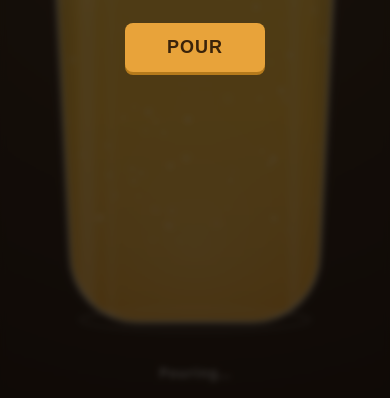
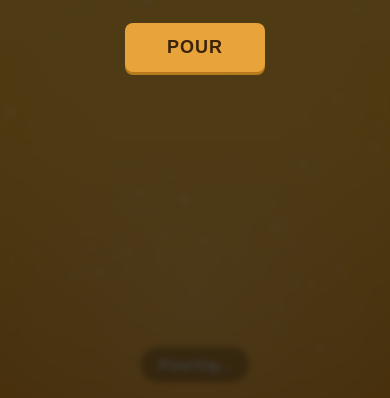
Before and after one commit to patricebechard/beer, a plain HTML site: page index.html in a window 390 px wide. Shown: the part 446-844 px from the top of the page. Drawn offline with Linux system fonts and the light colour scheme; animation ran at ten frames a second.

Commit message:
Fill the whole screen and stop the display rotating
The screen is the glass now: the beer runs edge to edge with no vessel
drawn around it, so the glass walls, rim, base and specular streaks are
gone and the surface polygon is just the viewport. The foam head scales
with screen height instead of a fixed pixel count, and the hint and
flash get dark pills to stay legible on top of gold.

Tipping the phone sideways is exactly the gesture that makes it
auto-rotate to landscape, which threw the picture around mid-drink. A
page can't refuse that (orientation locks need fullscreen and iOS
Safari has no Fullscreen API), so #app is counter-rotated by the same
amount to cancel it. The direction is derived from gravity rather than
screen.orientation.angle, whose sign differs across platforms, and
gravity is now kept in the device frame since the app renders there.

Bump the service worker cache so existing installs don't keep serving
the old build.

Co-Authored-By: Claude Opus 5 (1M context) <noreply@anthropic.com>

```diff
--- a/index.html
+++ b/index.html
@@ -22,12 +22,22 @@ html, body {
   overscroll-behavior:none;
 }
 body { position:fixed; inset:0; }
+
+/* Everything lives inside #app, which is counter-rotated so the beer stays
+   glued to the phone even when the browser flips the page to landscape. */
+#app {
+  position:fixed; top:50%; left:50%;
+  transform-origin:50% 50%;
+  overflow:hidden;
+}
 canvas { display:block; position:absolute; inset:0; }
 
+/* The notch sits at the device's natural top, which after counter-rotation is
+   the top of #app -- so take whichever inset is currently reporting it. */
 #hud {
   position:absolute; top:0; left:0; right:0;
   display:flex; align-items:center; justify-content:space-between;
-  padding:calc(env(safe-area-inset-top) + 10px) 14px 0;
+  padding:calc(max(env(safe-area-inset-top), env(safe-area-inset-left), env(safe-area-inset-right)) + 10px) 14px 0;
   z-index:5; pointer-events:none;
 }
 #hud > * { pointer-events:auto; }
@@ -43,22 +53,29 @@ canvas { display:block; position:absolute; inset:0; }
   color:rgba(255,255,255,0.9); backdrop-filter:blur(4px);
   letter-spacing:0.5px;
 }
+/* the hint and flash sit on top of the beer now, so both get a dark pill to
+   stay legible against gold */
 #hint {
-  position:absolute; left:0; right:0;
-  bottom:calc(env(safe-area-inset-bottom) + 16px);
-  text-align:center; z-index:5; pointer-events:none;
-  color:rgba(255,255,255,0.62); font-size:14px; font-weight:600;
-  letter-spacing:0.6px; text-shadow:0 1px 3px rgba(0,0,0,0.6);
+  position:absolute; left:50%; transform:translateX(-50%);
+  bottom:calc(max(env(safe-area-inset-bottom), env(safe-area-inset-left), env(safe-area-inset-right)) + 16px);
+  z-index:5; pointer-events:none; white-space:nowrap;
+  background:rgba(0,0,0,0.30); border-radius:999px; padding:8px 18px;
+  backdrop-filter:blur(4px);
+  color:rgba(255,255,255,0.88); font-size:14px; font-weight:600;
+  letter-spacing:0.6px; text-shadow:0 1px 3px rgba(0,0,0,0.5);
   transition:opacity 0.3s;
 }
 #flash {
-  position:absolute; inset:0; display:flex; align-items:center; justify-content:center;
-  z-index:6; pointer-events:none;
-  font-size:44px; font-weight:800; color:#ffd479;
-  text-shadow:0 3px 12px rgba(0,0,0,0.7);
-  opacity:0; transform:scale(0.8); transition:opacity 0.3s, transform 0.4s;
+  position:absolute; top:50%; left:50%;
+  z-index:6; pointer-events:none; white-space:nowrap;
+  background:rgba(22,12,5,0.55); border-radius:22px; padding:14px 30px;
+  backdrop-filter:blur(4px);
+  font-size:44px; font-weight:800; color:#ffe9a8;
+  text-shadow:0 3px 12px rgba(0,0,0,0.8);
+  opacity:0; transform:translate(-50%,-50%) scale(0.8);
+  transition:opacity 0.3s, transform 0.4s;
 }
-#flash.show { opacity:1; transform:scale(1); }
+#flash.show { opacity:1; transform:translate(-50%,-50%) scale(1); }
 
 #overlay {
   position:fixed; inset:0; display:flex; flex-direction:column;
@@ -84,6 +101,7 @@ canvas { display:block; position:absolute; inset:0; }
 </style>
 </head>
 <body>
+<div id="app">
   <canvas id="c"></canvas>
 
   <div id="hud">
@@ -99,6 +117,7 @@ canvas { display:block; position:absolute; inset:0; }
     <div class="sub" id="ol-sub">Hold your phone upright to pour.<br>Tilt it back to drink.</div>
     <button id="ol-btn">POUR</button>
   </div>
+</div>
 
 <script>
 (() => {
@@ -113,50 +132,30 @@ const FILL_RATE      = 0.33;  // level per second while filling
 const DRAIN_RATE_MAX = 0.75;  // level per second at full tilt
 const DRAIN_CURVE    = 1.35;  // >1 so a small tilt only trickles
 const EMPTY_EPS      = 0.004;
-const HEADROOM       = 0.15;  // top slice of the glass kept for the foam head
+const HEADROOM       = 0.09;  // top slice of the screen kept for the foam head
 const SLOSH_MAX      = 0.20;  // rad: how far the surface can tip past level
 const GRAV_TAU       = 0.10;  // s: gravity low-pass, so jitter doesn't slosh the beer
 const DOWN_TAU       = 0.07;  // s: low-pass on the surface angle
-const MAX_BUBBLES    = 110;
+const MAX_BUBBLES    = 150;
 
 /* ── canvas ── */
+const app    = document.getElementById('app');
 const canvas = document.getElementById('c');
 const ctx    = canvas.getContext('2d');
 let W = 0, H = 0, dpr = 1;
 
-/* glass geometry (canvas/CSS pixels) */
+/* The glass IS the screen: the beer fills edge to edge, iBeer style. Kept as a
+   polygon so the surface solver and clipping work for any shape. */
 let glass = null;
 
 function buildGlass() {
-  const cx = W / 2;
-  const top = Math.max(56, H * 0.11);
-  const bot = H - Math.max(46, H * 0.09);
-  const hh  = bot - top;
-  const topHalf = Math.min(W * 0.40, hh * 0.30);
-  const botHalf = topHalf * 0.80;
-  const r = Math.min(botHalf * 0.55, hh * 0.10);
-
-  // interior outline, clockwise from top-left
-  const pts = [];
-  pts.push({ x: cx - topHalf, y: top });
-  // left wall down to the rounded bottom-left corner
-  pts.push({ x: cx - botHalf, y: bot - r });
-  for (let i = 1; i <= 8; i++) {
-    const a = (i / 8) * (Math.PI / 2);
-    pts.push({ x: cx - botHalf + r - Math.cos(a) * r, y: bot - r + Math.sin(a) * r });
-  }
-  for (let i = 0; i <= 8; i++) {
-    const a = (i / 8) * (Math.PI / 2);
-    pts.push({ x: cx + botHalf - r + Math.sin(a) * r, y: bot - r + Math.cos(a) * r });
-  }
-  pts.push({ x: cx + topHalf, y: top });
-
+  const pts = [{ x: 0, y: 0 }, { x: W, y: 0 }, { x: W, y: H }, { x: 0, y: H }];
   let area = 0;
   for (let i = 0; i < pts.length; i++) {
     const a = pts[i], b = pts[(i + 1) % pts.length];
     area += a.x * b.y - b.x * a.y;
   }
-  glass = { cx, cy: (top + bot) / 2, top, bot, topHalf, botHalf, r, pts, area: Math.abs(area) / 2 };
+  glass = { cx: W / 2, cy: H / 2, top: 0, bot: H, span: H, pts, area: Math.abs(area) / 2 };
 }
 
 function glassPath(c) {
@@ -176,10 +175,45 @@ function inGlass(x, y) {
   return inside;
 }
 
-function resize() {
+/* ── keeping the screen still ─────────────────────────────────
+   Phones auto-rotate to landscape as soon as you tip them far enough sideways,
+   which is exactly the motion used to drink. A web page can't refuse that
+   (orientation locks need fullscreen, and iOS Safari has none), so instead the
+   whole app is counter-rotated to cancel it out: the beer stays glued to the
+   phone and only real gravity moves it.
+
+   Which way to spin is read off gravity rather than screen.orientation.angle,
+   whose sign is inconsistent across platforms: if the device's right edge is
+   down (gx > 0) its top edge points to the viewer's right, so the content has
+   to turn +90 degrees to line back up with the device. */
+let contentRot = 0;
+
+function screenAngle() {
+  if (screen.orientation && typeof screen.orientation.angle === 'number') return screen.orientation.angle;
+  return window.orientation || 0;
+}
+
+function contentRotation() {
+  const a = Math.abs(screenAngle());
+  if (a === 0) return 0;                    // browser hasn't rotated: nothing to undo
+  if (a === 180) return 180;
+  if (Math.abs(tgx) > 0.3) return tgx > 0 ? 90 : -90;
+  return contentRot === -90 ? -90 : 90;     // near-flat: keep the current choice
+}
+
+let layoutKey = '';
+
+function layout() {
+  contentRot = contentRotation();
+  const swap = contentRot === 90 || contentRot === -90;
   dpr = Math.min(window.devicePixelRatio || 1, 3);
-  W = window.innerWidth;
-  H = window.innerHeight;
+  W = swap ? window.innerHeight : window.innerWidth;
+  H = swap ? window.innerWidth  : window.innerHeight;
+
+  app.style.width  = W + 'px';
+  app.style.height = H + 'px';
+  app.style.transform = `translate(-50%, -50%) rotate(${contentRot}deg)`;
+
   canvas.width  = Math.round(W * dpr);
   canvas.height = Math.round(H * dpr);
   canvas.style.width  = W + 'px';
@@ -187,9 +221,19 @@ function resize() {
   buildGlass();
 }
 
+/* re-lay-out only when something actually changed (also catches the iOS URL bar
+   sliding away, which resizes the viewport without firing orientationchange) */
+function checkLayout() {
+  const key = [contentRotation(), window.innerWidth, window.innerHeight,
+               Math.min(window.devicePixelRatio || 1, 3)].join(':');
+  if (key !== layoutKey) { layoutKey = key; layout(); }
+}
+
 /* ── orientation ── */
-/* Unit gravity vector in the *screen* frame: x right, y up, z out of the glass.
-   Upright portrait is (0,-1,0). Derived from deviceorientation beta/gamma.
+/* Unit gravity vector in the *device* frame: x right, y up, z out of the glass.
+   Upright portrait is (0,-1,0). Derived from deviceorientation beta/gamma. The
+   device frame is fixed to the physical phone and never rotates with the
+   display, which is exactly what we want now that #app is counter-rotated.
    Sensors report at wildly different rates, so events only set the target and
    all smoothing happens per frame. */
 let tgx = 0, tgy = -1, tgz = 0;      // target (raw)
@@ -207,21 +251,9 @@ function onOrient(e) {
   hasSensor = true;
   const b = (e.beta  || 0) * Math.PI / 180;
   const g = (e.gamma || 0) * Math.PI / 180;
-  // gravity in device coordinates
-  const x =  Math.sin(g) * Math.cos(b);
-  const y = -Math.sin(b);
-  const z = -Math.cos(g) * Math.cos(b);
-  // rotate the in-plane part into the screen frame when the display is rotated
-  const a = -screenAngle() * Math.PI / 180;
-  const ca = Math.cos(a), sa = Math.sin(a);
-  tgx = x * ca - y * sa;
-  tgy = x * sa + y * ca;
-  tgz = z;
-}
-
-function screenAngle() {
-  if (screen.orientation && typeof screen.orientation.angle === 'number') return screen.orientation.angle;
-  return window.orientation || 0;
+  tgx =  Math.sin(g) * Math.cos(b);
+  tgy = -Math.sin(b);
+  tgz = -Math.cos(g) * Math.cos(b);
 }
 
 function updateOrientation(dt) {
@@ -416,7 +448,7 @@ function spawnBubble(vs, big) {
 }
 
 function updateBubbles(dt, vs) {
-  const rate = level > 0.02 ? 26 + pourRate * 120 : 0;
+  const rate = level > 0.02 ? 42 + pourRate * 150 : 0;
   let n = rate * dt;
   while (n > 0) {
     if (Math.random() < Math.min(1, n) && bubbles.length < MAX_BUBBLES) spawnBubble(vs, Math.random() < pourRate * 1.2);
@@ -454,18 +486,6 @@ function drawBackdrop() {
   g.addColorStop(1, '#120c08');
   ctx.fillStyle = g;
   ctx.fillRect(0, 0, W, H);
-}
-
-function drawGlassBack() {
-  ctx.save();
-  glassPath(ctx);
-  const g = ctx.createLinearGradient(glass.cx - glass.topHalf, 0, glass.cx + glass.topHalf, 0);
-  g.addColorStop(0, 'rgba(255,255,255,0.09)');
-  g.addColorStop(0.4, 'rgba(255,255,255,0.03)');
-  g.addColorStop(1, 'rgba(255,255,255,0.07)');
-  ctx.fillStyle = g;
-  ctx.fill();
-  ctx.restore();
 }
 
 function drawLiquid(vs) {
@@ -538,7 +558,7 @@ function drawLiquid(vs) {
     ctx.restore();   // back to (u,v) space, glass still clipped
 
     // foam head riding the surface
-    const thick = (6 + foamAmt * 46) * Math.min(1, level * 14);
+    const thick = (0.006 + foamAmt * 0.075) * glass.span * Math.min(1, level * 14);
     const step2 = Math.max(4, (u1 - u0) / 80);
     ctx.beginPath();
     ctx.moveTo(u0, surfaceAt(u0, vs) - thick);
@@ -581,72 +601,10 @@ function drawLiquid(vs) {
   ctx.restore();
 }
 
-function drawGlassFront() {
-  const g = glass;
-
-  // inner shadow along the walls
-  ctx.save();
-  glassPath(ctx);
-  ctx.clip();
-  const sg = ctx.createLinearGradient(g.cx - g.topHalf, 0, g.cx + g.topHalf, 0);
-  sg.addColorStop(0, 'rgba(0,0,0,0.30)');
-  sg.addColorStop(0.13, 'rgba(0,0,0,0)');
-  sg.addColorStop(0.87, 'rgba(0,0,0,0)');
-  sg.addColorStop(1, 'rgba(0,0,0,0.30)');
-  ctx.fillStyle = sg;
-  ctx.fill();
-
-  // specular streaks
-  ctx.fillStyle = 'rgba(255,255,255,0.13)';
-  ctx.fillRect(g.cx - g.topHalf * 0.74, g.top, g.topHalf * 0.10, g.bot - g.top);
-  ctx.fillStyle = 'rgba(255,255,255,0.07)';
-  ctx.fillRect(g.cx - g.topHalf * 0.56, g.top, g.topHalf * 0.05, g.bot - g.top);
-  ctx.fillStyle = 'rgba(255,255,255,0.10)';
-  ctx.fillRect(g.cx + g.topHalf * 0.60, g.top, g.topHalf * 0.07, g.bot - g.top);
-  ctx.restore();
-
-  // glass walls
-  ctx.save();
-  ctx.lineJoin = 'round';
-  glassPath(ctx);
-  ctx.lineWidth = Math.max(5, W * 0.017);
-  ctx.strokeStyle = 'rgba(214,232,240,0.16)';
-  ctx.stroke();
-  ctx.lineWidth = Math.max(2, W * 0.006);
-  ctx.strokeStyle = 'rgba(238,250,255,0.42)';
-  ctx.stroke();
-  ctx.restore();
-
-  // rim
-  ctx.save();
-  ctx.lineWidth = Math.max(3, W * 0.011);
-  ctx.strokeStyle = 'rgba(255,255,255,0.55)';
-  ctx.beginPath();
-  ctx.ellipse(g.cx, g.top, g.topHalf, Math.max(6, g.topHalf * 0.12), 0, 0, Math.PI * 2);
-  ctx.stroke();
-  ctx.strokeStyle = 'rgba(255,255,255,0.18)';
-  ctx.lineWidth = Math.max(1, W * 0.004);
-  ctx.beginPath();
-  ctx.ellipse(g.cx, g.top + Math.max(6, g.topHalf * 0.12) * 0.55, g.topHalf * 0.92, Math.max(4, g.topHalf * 0.07), 0, 0, Math.PI * 2);
-  ctx.stroke();
-  ctx.restore();
-
-  // base
-  ctx.save();
-  ctx.strokeStyle = 'rgba(255,255,255,0.20)';
-  ctx.lineWidth = Math.max(2, W * 0.005);
-  ctx.beginPath();
-  ctx.ellipse(g.cx, g.bot - 2, g.botHalf * 0.92, Math.max(4, g.botHalf * 0.09), 0, 0, Math.PI * 2);
-  ctx.stroke();
-  ctx.restore();
-}
-
 function draw() {
   ctx.setTransform(dpr, 0, 0, dpr, 0, 0);
   drawBackdrop();
-  drawGlassBack();
   drawLiquid(surfaceV());
-  drawGlassFront();
 }
 
 /* ── hint text ── */
@@ -779,6 +737,7 @@ function loop(now) {
   dt = Math.min(dt, 0.05);   // cap so a background tab can't dump a beer
 
   updateOrientation(dt);
+  checkLayout();
   projectGlass();
   updateLevel(dt);
   const vs = surfaceV();
@@ -815,12 +774,19 @@ async function requestMotion() {
   return true;
 }
 
+/* If the platform will actually hold a portrait lock (Android Chrome, and only
+   in fullscreen) let it -- the counter-rotation then has nothing to do. */
+function tryOrientationLock() {
+  try { screen.orientation.lock('portrait').catch(() => {}); } catch (_) { /* unsupported */ }
+}
+
 olBtn.addEventListener('click', async (e) => {
   e.stopPropagation();
   snd.start();
   started = true;
   await requestMotion();
   overlay.classList.remove('show');
+  tryOrientationLock();
   requestWakeLock();
   // give the sensor a moment; if nothing arrives we fall back to dragging
   setTimeout(() => {
@@ -878,8 +844,8 @@ document.addEventListener('visibilitychange', () => {
   if (document.visibilityState === 'visible') { lastTime = 0; requestWakeLock(); }
 });
 
-window.addEventListener('resize', resize);
-window.addEventListener('orientationchange', () => setTimeout(resize, 120));
+window.addEventListener('resize', checkLayout);
+window.addEventListener('orientationchange', () => setTimeout(checkLayout, 120));
 
 /* ── service worker ── */
 if ('serviceWorker' in navigator) {
@@ -887,7 +853,7 @@ if ('serviceWorker' in navigator) {
 }
 
 /* ── start ── */
-resize();
+checkLayout();
 projectGlass();
 requestAnimationFrame(loop);
 
--- a/sw.js
+++ b/sw.js
@@ -1,4 +1,4 @@
-const CACHE = 'beer-v1';
+const CACHE = 'beer-v2';
 const ASSETS = ['./', './index.html', './manifest.json'];
 
 self.addEventListener('install', (e) => {
```
Also changed, not shown: 1 other file. Lines whose indentation alone changed are shown as unchanged.
